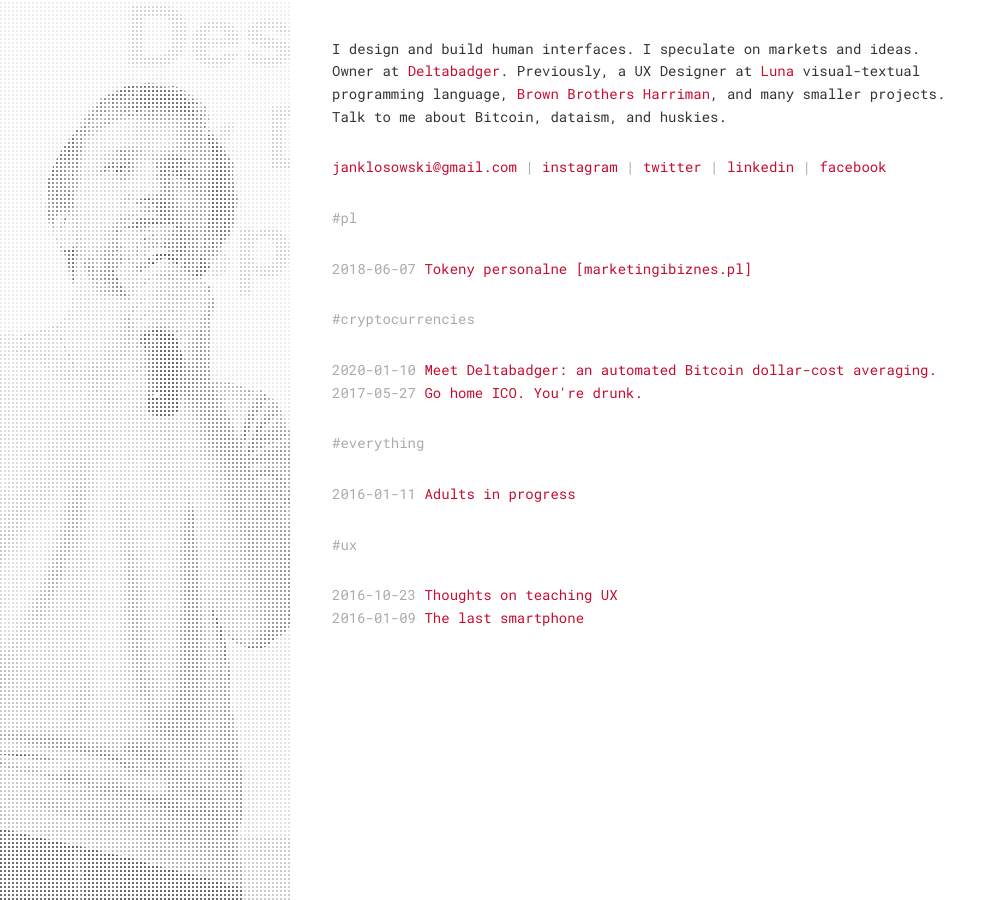
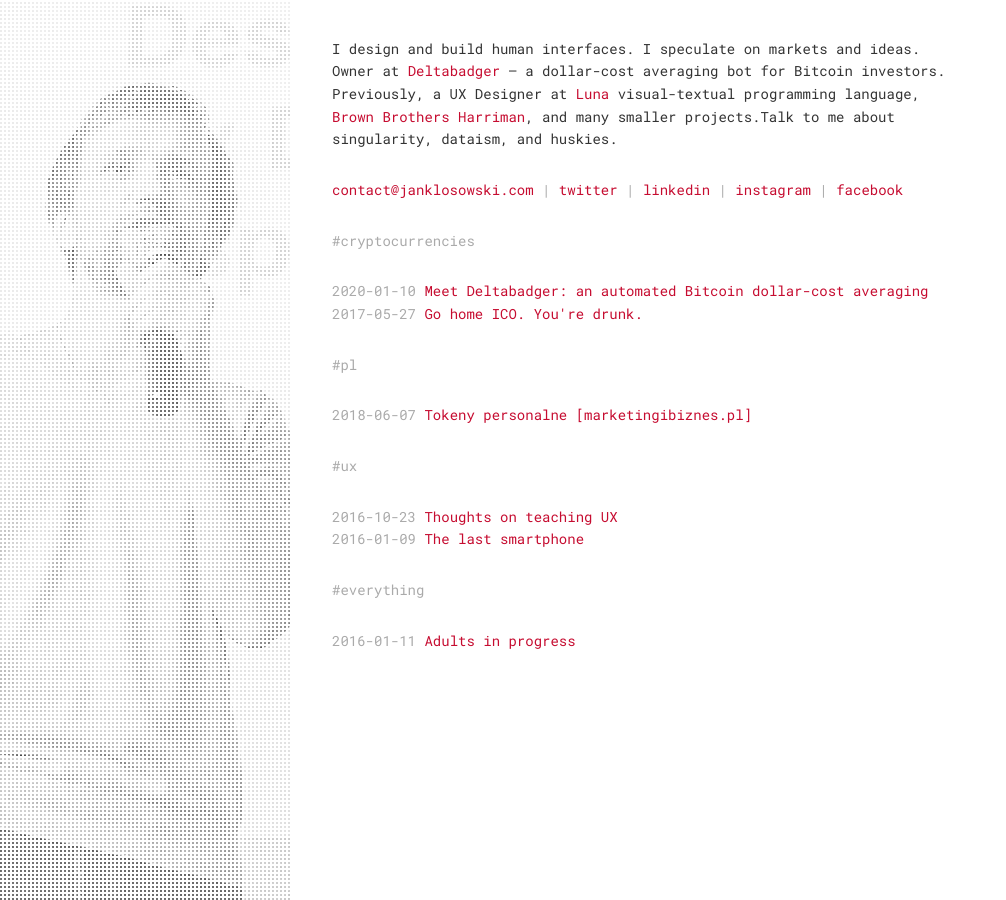
Before and after one commit to janklosowski/janklosowski-website, a Jekyll site: the page built from index.html, in a window 1280 px wide. Shown: the whole page, without its empty margins (0-1006 px from the left). Built offline with Jekyll 4.4.1, drawn with Linux system fonts in a browser that asks for light colours.

Commit message:
frontpage changes

```diff
--- a/_includes/category.html
+++ b/_includes/category.html
@@ -1,15 +1,6 @@
-{% for category in site.categories reversed %}
-
-    <section class="category">
-        <h3 class="category__header">#{{ category | first }}</h3>
-        {% for posts in category %}
-          {% for post in posts %}
-            <a  class="postlink" href="{{ post.url }}">
-                <time class="postlink__time">{{ post.date | date: "%Y-%m-%d" }}</time>
-                <h2 class="postlink__title">{{ post.title }}</h2>
-            </a>
-          {% endfor %}
-        {% endfor %}
-    </section>
-
-{% endfor %}
+{% if post.url %}
+  <a  class="postlink" href="{{ post.url }}">
+    <time class="postlink__time">{{ post.date | date: "%Y-%m-%d" }}</time>
+    <h2 class="postlink__title">{{ post.title }}</h2>
+  </a>
+{% endif %}
--- a/_posts/2020-01-10-meet-deltabadger.markdown
+++ b/_posts/2020-01-10-meet-deltabadger.markdown
@@ -1,6 +1,6 @@
 ---
 layout: 	    redirect
-title:  	    "Meet Deltabadger: an automated Bitcoin dollar-cost averaging."
+title:  	    "Meet Deltabadger: an automated Bitcoin dollar-cost averaging"
 date:   	    2020-01-10 14:31:21
 category: 	  cryptocurrencies
 permalink:    /meet-deltabadger/
--- a/index.html
+++ b/index.html
@@ -9,20 +9,27 @@
 <div class="page">
 
     <header class="header">
-        <h1 class="aboutme">I design and build human interfaces. I speculate on markets and ideas. Owner at <a href="https://deltabadger.com/" arget="_blank">Deltabadger</a>. Previously, a UX Designer at <a href="http://luna-lang.org">Luna</a> visual-textual programming
-            language, <a target="_blank" href="http://bbh.com">
-            Brown&nbsp;Brothers&nbsp;Harriman</a>, and many smaller projects. Talk to me about Bitcoin, dataism, and huskies.</h1>
+      <h1 class="aboutme">I design and build human interfaces. I speculate on markets and ideas. Owner at <a href="https://deltabadger.com/" arget="_blank">Deltabadger</a> – a dollar-cost averaging bot for Bitcoin investors. Previously, a UX Designer at <a href="http://luna-lang.org">Luna</a> visual-textual programming
+          language, <a target="_blank" href="http://bbh.com">
+          Brown&nbsp;Brothers&nbsp;Harriman</a>, and many smaller projects.Talk to me about singularity, dataism, and huskies.</h1>
 
-        <p class="sociallinks">
-			<span id="e223085400">[javascript protected email address]</span><script type="text/javascript">/*<![CDATA[*/eval("var a=\"PB49_JCVOaqAtxwGn0.S-RkrTL3jYiNuKsmoyv7gXldpFIf2M+HD61h5beU@W8EZzcQ\";var b=a.split(\"\").sort().join(\"\");var c=\"HlhD65@5Z@D+x21l+64p51\";var d=\"\";for(var e=0;e<c.length;e++)d+=b.charAt(a.indexOf(c.charAt(e)));document.getElementById(\"e223085400\").innerHTML=\"<a href=\\\"mailto:\"+d+\"\\\">\"+d+\"</a>\"")/*]]>*/</script>
-			      | <a href="https://www.instagram.com/janklosowski/" rel="nofollow" target="_blank">instagram</a>
+      <p class="sociallinks">
+			<span id="e142835588">[javascript protected email address]</span><script type="text/javascript">/*<![CDATA[*/eval("var a=\".jHoNKPCuTgbSpr4yAvdDRYsVkX9x_+L580-F7WEMqz@Qc1emGtwiBnhJalOZU6f32I\";var b=a.split(\"\").sort().join(\"\");var c=\"@hnZq@ZptqnwihOhfOwGH@hB\";var d=\"\";for(var e=0;e<c.length;e++)d+=b.charAt(a.indexOf(c.charAt(e)));document.getElementById(\"e142835588\").innerHTML=\"<a href=\\\"mailto:\"+d+\"\\\">\"+d+\"</a>\"")/*]]>*/</script>
             | <a href="https://twitter.com/klos" rel="nofollow" target="_blank">twitter</a>
             | <a href="https://www.linkedin.com/in/janklosowski" rel="nofollow" target="_blank">linkedin</a>
+            | <a href="https://www.instagram.com/janklosowski/" rel="nofollow" target="_blank">instagram</a>
 			      | <a href="https://www.facebook.com/janklosowski" rel="nofollow" target="_blank">facebook</a>
         </p>
     </header>
 
     <main class="articles">
-        {% include category.html category_name="ux" %}
+      <h3 class="category__header">#cryptocurrencies</h3>
+      <section class="category">{% for post in site.categories.cryptocurrencies %}{% include category.html %}{% endfor %}</section>
+      <h3 class="category__header">#pl</h3>
+      <section class="category">{% for post in site.categories.pl %}{% include category.html %}{% endfor %}</section>
+      <h3 class="category__header">#ux</h3>
+      <section class="category">{% for post in site.categories.ux %}{% include category.html %}{% endfor %}</section>
+      <h3 class="category__header">#everything</h3>
+      <section class="category">{% for post in site.categories.everything %}{% include category.html %}{% endfor %}</section>
     </main>
 </div>
```
Also changed, not shown: 2 other files.
